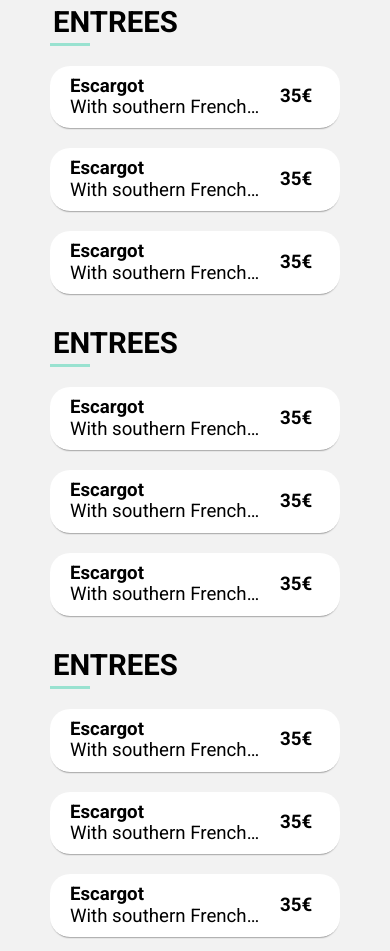
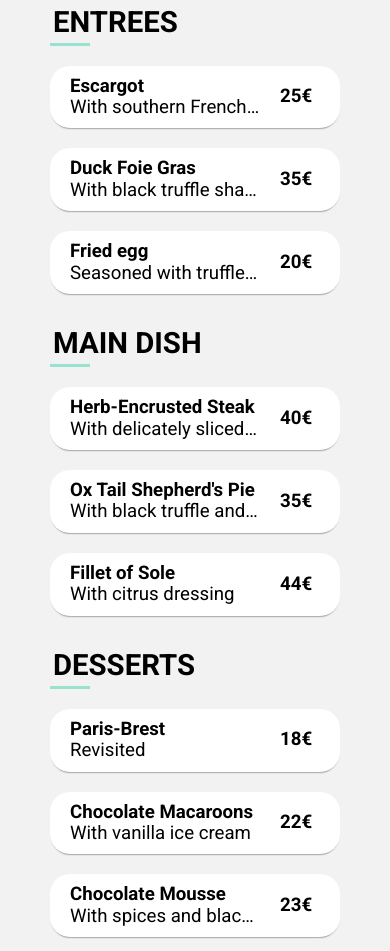
Before and after one commit to jimmypop1985/Oh-My-Food, a website: page full_pallete.html in a window 390 px wide. Shown: the part 413-1364 px from the top of the page. Drawn offline with Linux system fonts and the light colour scheme; a web font is replaced by a local one.

Commit message:
Added correct menu items to Full Pallette Page, edited height of cards in responsive layout

```diff
--- a/full_pallete.html
+++ b/full_pallete.html
@@ -43,7 +43,7 @@
                                 </div>
                                 <div class = "box-container">
                                     <div class =  "card__items card__items--price">
-                                        <h3>35€</h3>
+                                        <h3>25€</h3>
                                     </div>
                                     <div class="box">
                                         <span><i class="fa-solid fa-circle-check check-icon largest"></i></span>
@@ -55,8 +55,8 @@
                             <a href = "#">
                                 <div class = card__items>
                                     <div class = card__items--text>
-                                        <h3 class = "bold medium card__items--item">Escargot</h3>
-                                        <h3 class = "normal medium card__items--item">With southern French spices</h3>
+                                        <h3 class = "bold medium card__items--item">Duck Foie Gras</h3>
+                                        <h3 class = "normal medium card__items--item">With black truffle shavings</h3>
                                     </div>
                                 </div>
                                 <div class = "box-container">
@@ -73,13 +73,13 @@
                             <a href = "#">
                                 <div class = card__items>
                                     <div class = card__items--text>
-                                        <h3 class = "bold medium card__items--item">Escargot</h3>
-                                        <h3 class = "normal medium card__items--item">With southern French spices</h3>
+                                        <h3 class = "bold medium card__items--item">Fried egg</h3>
+                                        <h3 class = "normal medium card__items--item">Seasoned with truffle cream on a bed of caviar </h3>
                                     </div>
                                 </div>
                                 <div class = "box-container">
                                     <div class = "card__items card__items--price">
-                                        <h3>35€</h3>
+                                        <h3>20€</h3>
                                     </div>
                                     <div class="box">
                                         <span><i class="fa-solid fa-circle-check check-icon largest"></i></span>
@@ -90,20 +90,20 @@
                     </div>
                     <div class = "course">
                         <div class  = "course__subtitle">
-                            <h3 class = "course__subtitle--text largest bold">ENTREES</h3>
+                            <h3 class = "course__subtitle--text largest bold">MAIN DISH</h3>
                             <div class = "course__subtitle--underline"></div>
                         </div>
                         <div class = "card card__1">
                             <a href = "#">
                                 <div class = card__items>
                                     <div class = card__items--text>
-                                        <h3 class = "bold medium card__items--item">Escargot</h3>
-                                        <h3 class = "normal medium card__items--item">With southern French spices</h3>
+                                        <h3 class = "bold medium card__items--item">Herb-Encrusted Steak</h3>
+                                        <h3 class = "normal medium card__items--item">With delicately sliced and seasoned vegetables</h3>
                                     </div>
                                 </div>
                                 <div class = "box-container">
                                     <div class = "card__items card__items--price">
-                                        <h3>35€</h3>
+                                        <h3>40€</h3>
                                     </div>
                                     <div class="box">
                                         <span><i class="fa-solid fa-circle-check check-icon largest"></i></span>
@@ -115,8 +115,8 @@
                             <a href = "#">
                                 <div class = card__items>
                                     <div class = card__items--text>
-                                        <h3 class = "bold medium card__items--item">Escargot</h3>
-                                        <h3 class = "normal medium card__items--item">With southern French spices</h3>
+                                        <h3 class = "bold medium card__items--item">Ox Tail Shepherd's Pie</h3>
+                                        <h3 class = "normal medium card__items--item">With black truffle and pureed parsnips</h3>
                                     </div>
                                 </div>
                                 <div class = "box-container">
@@ -133,13 +133,13 @@
                             <a href = "#">
                                 <div class = card__items>
                                     <div class = card__items--text>
-                                        <h3 class = "bold medium card__items--item">Escargot</h3>
-                                        <h3 class = "normal medium card__items--item">With southern French spices</h3>
+                                        <h3 class = "bold medium card__items--item">Fillet of Sole</h3>
+                                        <h3 class = "normal medium card__items--item">With citrus dressing</h3>
                                     </div>
                                 </div>
                                 <div class = "box-container">
                                     <div class = "card__items card__items--price">
-                                        <h3>35€</h3>
+                                        <h3>44€</h3>
                                     </div>
                                     <div class="box">
                                         <span><i class="fa-solid fa-circle-check check-icon largest"></i></span>
@@ -150,20 +150,20 @@
                     </div>
                     <div class = "course">
                         <div class  = "course__subtitle">
-                            <h3 class = "course__subtitle--text largest bold">ENTREES</h3>
+                            <h3 class = "course__subtitle--text largest bold">DESSERTS</h3>
                             <div class = "course__subtitle--underline"></div>
                         </div>
                         <div class = "card card__1">
                             <a href = "#">
                                 <div class = card__items>
                                     <div class = card__items--text>
-                                        <h3 class = "bold medium card__items--item">Escargot</h3>
-                                        <h3 class = "normal medium card__items--item">With southern French spices</h3>
+                                        <h3 class = "bold medium card__items--item">Paris-Brest</h3>
+                                        <h3 class = "normal medium card__items--item">Revisited</h3>
                                     </div>
                                 </div>
                                 <div class = "box-container">
                                     <div class = "card__items card__items--price">
-                                        <h3>35€</h3>
+                                        <h3>18€</h3>
                                     </div>
                                     <div class="box">
                                         <span><i class="fa-solid fa-circle-check check-icon largest"></i></span>
@@ -175,13 +175,13 @@
                             <a href = "#">
                                 <div class = card__items>
                                     <div class = card__items--text>
-                                        <h3 class = "bold medium card__items--item">Escargot</h3>
-                                        <h3 class = "normal medium card__items--item">With southern French spices</h3>
+                                        <h3 class = "bold medium card__items--item">Chocolate Macaroons</h3>
+                                        <h3 class = "normal medium card__items--item">With vanilla ice cream</h3>
                                     </div>
                                 </div>
                                 <div class = "box-container">
                                     <div class = "card__items card__items--price">
-                                        <h3>35€</h3>
+                                        <h3>22€</h3>
                                     </div>
                                     <div class="box">
                                         <span><i class="fa-solid fa-circle-check check-icon largest"></i></span>
@@ -193,13 +193,13 @@
                             <a href = "#">
                                 <div class = card__items>
                                     <div class = card__items--text>
-                                        <h3 class = "bold medium card__items--item">Escargot</h3>
-                                        <h3 class = "normal medium card__items--item">With southern French spices</h3>
+                                        <h3 class = "bold medium card__items--item">Chocolate Mousse</h3>
+                                        <h3 class = "normal medium card__items--item">With spices and black truffle</h3>
                                     </div>
                                 </div>
                                 <div class = "box-container">
                                     <div class = "card__items card__items--price">
-                                        <h3>35€</h3>
+                                        <h3>23€</h3>
                                     </div>
                                     <div class="box">
                                         <span><i class="fa-solid fa-circle-check check-icon largest"></i></span>
--- a/sass/_responsive.scss
+++ b/sass/_responsive.scss
@@ -70,10 +70,13 @@
                 .card {
                     width:100%;
 
+                    &__items{
+                        min-height: 120px;
+                    }
+
                     &:hover {
 
                         .card__items {
-                            min-height: 120px;
 
                             &--item{
                             text-overflow: unset;
@@ -85,7 +88,6 @@
 
                     &__items {
                         @include centered (column, center, center);
-                        height:100%;
                         flex-wrap: nowrap;
 
                         &--item {
```
Also changed, not shown: css/style.css, 1 other file.
